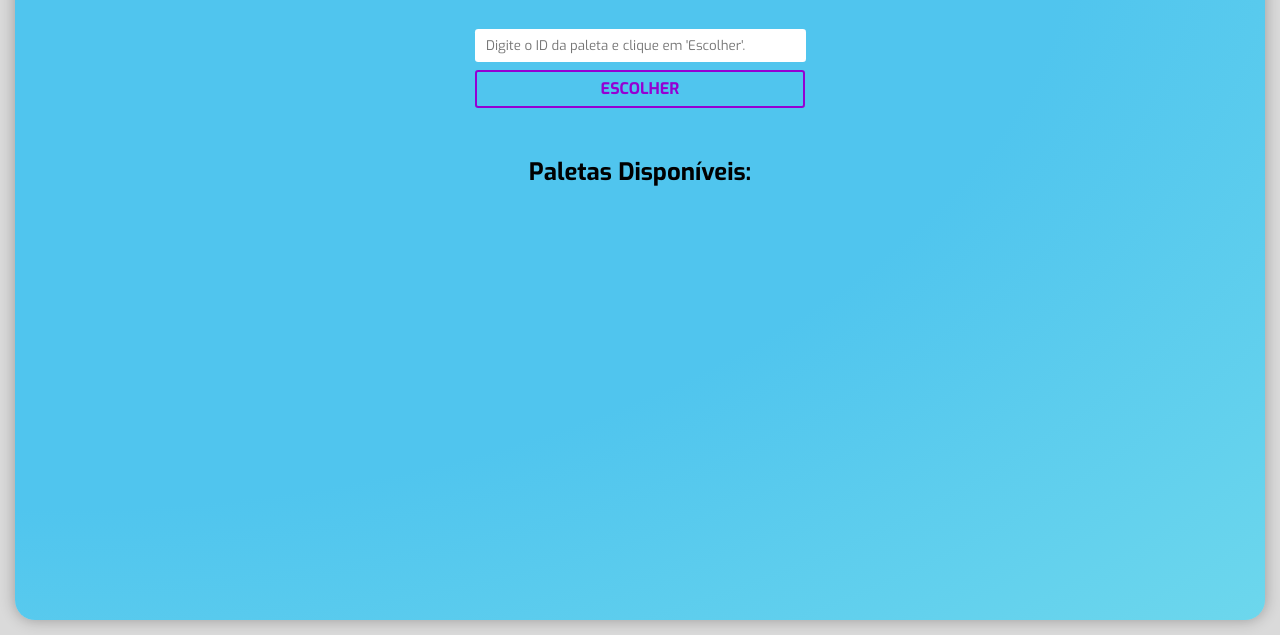
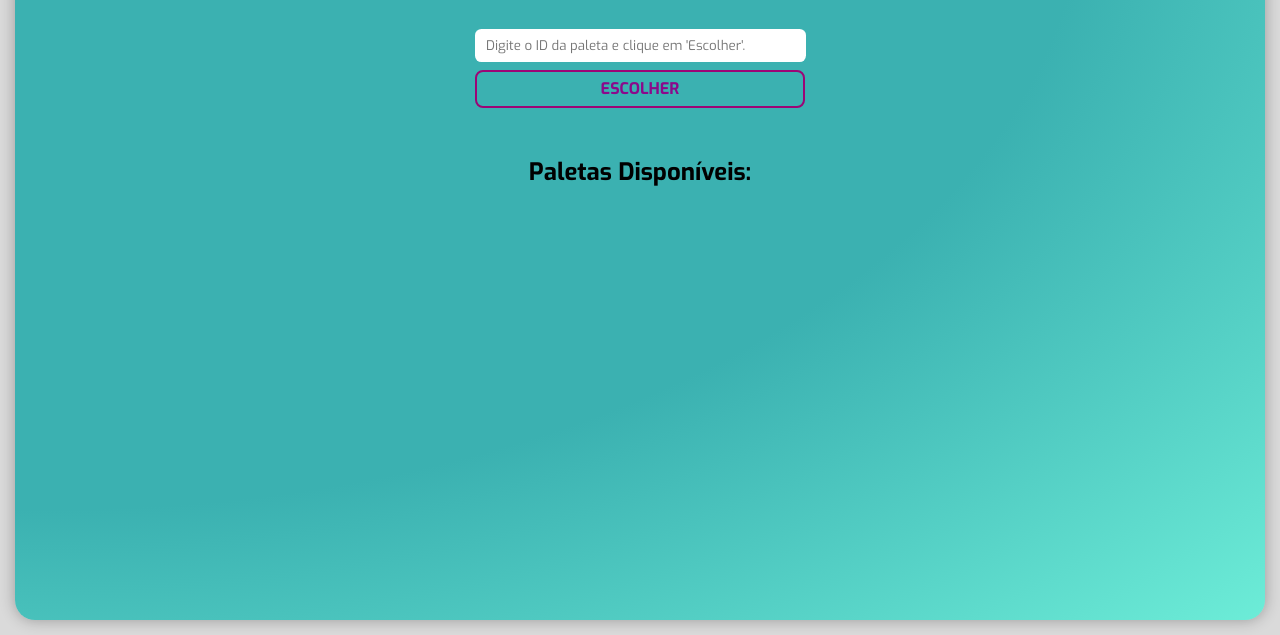
Before and after one commit to monicahdias/api-elgeladon, a website: page index.html in a window 1280 px wide. Shown: the part 165-800 px from the top of the page. Drawn offline with Linux system fonts and the light colour scheme; no server answers.

Commit message:
css color config

```diff
--- a/assets/style.css
+++ b/assets/style.css
@@ -1,24 +1,25 @@
 @import url('https://fonts.googleapis.com/css?family=Exo:400,700');
 
-*{
+* {
   margin: 0;
   padding: 0;
   font-family: Exo, sans-serif;
 }
 
-body, html {
+body,
+html {
   width: 100%;
   min-height: 100vh;
   overflow: auto;
   background-color: rgb(218, 218, 218);
 }
 
-.Home{
+.Home {
   position: relative;
   background-image: radial-gradient(
     farthest-corner at 40px 40px,
-        #50c5ee 60%,
-        rgba(0, 212, 255, 0.5) 100%
+    #3bb1b1 60%,
+    rgba(0, 255, 213, 0.5) 100%
   );
   min-height: calc(100vh - 60px);
   margin: 15px;
@@ -28,14 +29,14 @@ body, html {
   box-shadow: 0px 0px 15px rgba(0, 0, 0, 0.3);
 }
 
-.Home h2{
+.Home h2 {
   display: flex;
   justify-content: center;
   color: black;
   margin-top: 1rem;
 }
 
-.Home__container{
+.Home__container {
   display: flex;
   justify-content: center;
   align-items: center;
@@ -48,7 +49,7 @@ body, html {
   }
 }
 
-.PaletaLista{
+.PaletaLista {
   display: grid;
   grid-template-columns: repeat(3, 1fr);
   grid-gap: 25px 50px;
@@ -111,7 +112,8 @@ body, html {
 
 .PaletaCardItem__preco,
 .PaletaListaItem__preco {
-  color: darkviolet;
+  color: rgb(156, 8, 112);
+  font-weight: 600;
 }
 
 .PaletaListaItem__foto {
@@ -119,47 +121,47 @@ body, html {
   margin-right: -60px;
 }
 
-.paleta-escolhida-espaco{
+.paleta-escolhida-espaco {
   display: flex;
   flex-direction: column;
   align-items: center;
   padding: 2rem;
 }
 
-#idPaleta{
-    padding: .5rem;
+#idPaleta {
+  padding: 0.5rem;
   width: 315px;
   border: none;
-    border-radius: .2rem;
+  border-radius: 0.4rem;
 }
 
-#idPaletaButton{
+#idPaletaButton {
   background-color: transparent;
-    border: 2px solid darkviolet;
-    padding: .4rem;
-    color: darkviolet;
+  border: 2px solid rgb(156, 5, 118);
+  padding: 0.4rem;
+  color: rgb(139, 9, 139);
   font-weight: 600;
-    border-radius: .2rem;
+  border-radius: 0.5rem;
   width: 330px;
-    margin-top: .5rem;
+  margin-top: 0.5rem;
   cursor: pointer;
-    transition: all .3s ease-in-out;
+  transition: all 0.3s ease-in-out;
   font-size: 1rem;
 }
 
-#idPaletaButton:hover{
-    background-color: darkviolet;
-    color: #addbec;
+#idPaletaButton:hover {
+  background-color: rgb(155, 18, 155);
+  color: #d3edf7;
 }
 
-#paleta-escolhida-input-espaco{
+#paleta-escolhida-input-espaco {
   display: flex;
   flex-direction: column;
   align-items: center;
   width: 100%;
 }
 
-.Header{
+.Header {
   max-width: 1110px;
   margin: 0 auto 25px auto;
   position: relative;
@@ -184,7 +186,7 @@ body, html {
 .Logo__titulo {
   position: absolute;
   left: 55px;
-    font-family: "Exo";
+  font-family: 'Exo';
   font-weight: 700;
   font-size: 2.5em;
 }
```
Lines whose indentation alone changed are shown as unchanged.
